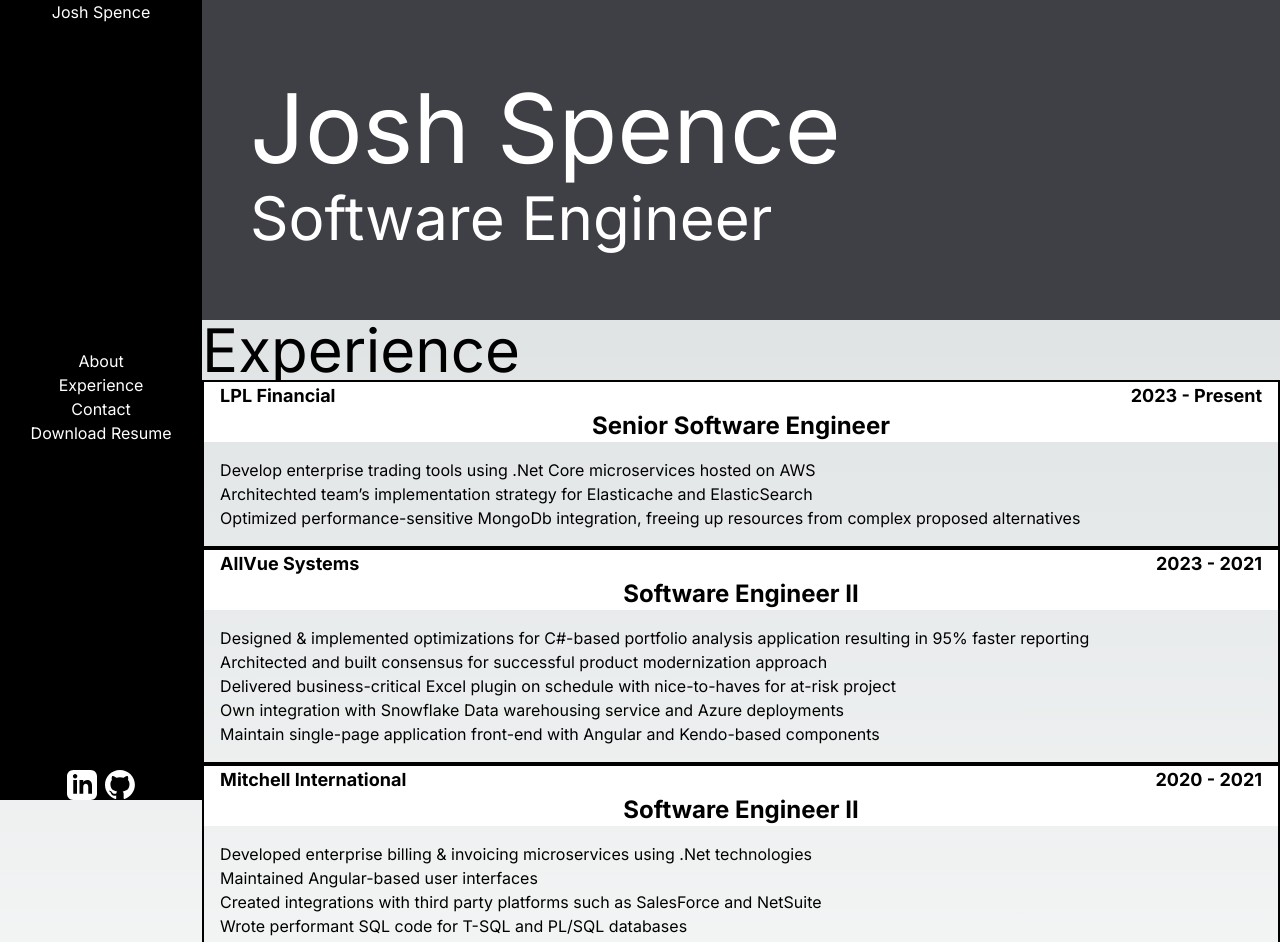
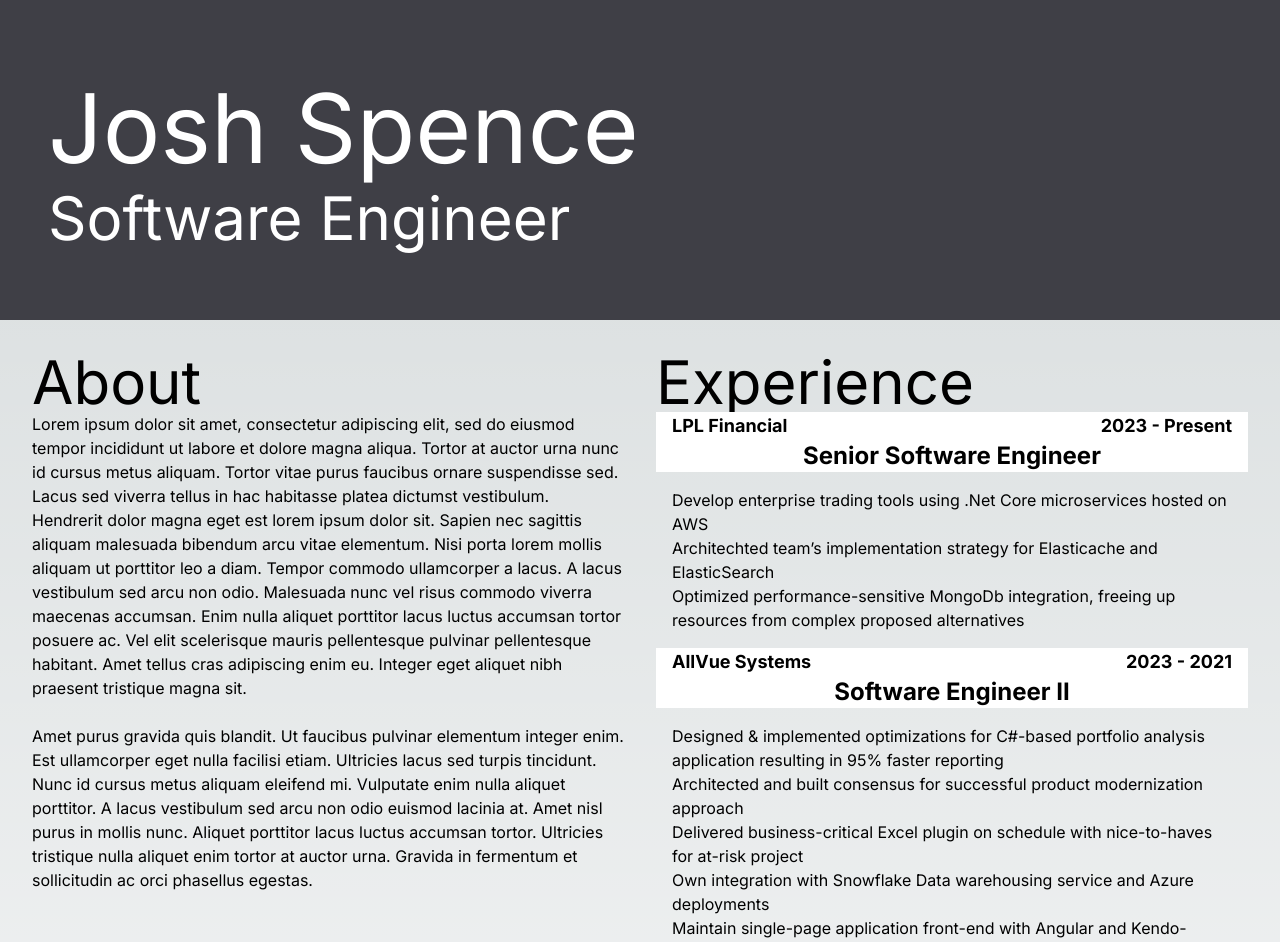
Before and after one commit to jspence12/info.joshspence.web, a Next.js app: page / in a window 1280 px wide. Shown: the top 942 px of the page. Built offline with nearby package versions, Linux system fonts and the light colour scheme.

Commit message:
re-organize page

```diff
--- a/src/app/lib/models/section-names.ts
+++ /dev/null
@@ -1,5 +0,0 @@
-export enum SectionNames {
-  About = "About",
-  Experience = "Experience",
-  Contact = "Contact",
-}
--- a/src/app/page.tsx
+++ b/src/app/page.tsx
@@ -2,20 +2,25 @@
 import WorkHistory from "./ui/work-history/work-history";
 import React from "react";
 import Hero from "./ui/hero/hero";
-import SideNav from "./ui/nav/side-nav/side-nav";
 import { workExperience } from "./lib/data/experience";
-import { records } from "./lib/data/nav-links";
 import ContactForm from "./ui/contact/contact-form";
+import About from "./ui/about/about";
 
 export default function Home() {
   return (
-    <div className="flex">
-      <SideNav navRecords={records} />
+    <div>
       <div className="w-full">
         <Hero />
-        <main className="justify-center max-w-full">
-          <WorkHistory jobs={workExperience} />
-          <ContactForm />
+        <main className="grid grid-cols-2 gap-8 m-8">
+          <div className="max-md:col-span-2">
+            <About />
+          </div>
+          <div className="max-md:col-span-2">
+            <WorkHistory jobs={workExperience} />
+          </div>
+          <div className="col-span-2">
+            <ContactForm />
+          </div>
         </main>
       </div>
     </div>
--- a/src/app/ui/about/about.tsx
+++ b/src/app/ui/about/about.tsx
@@ -0,0 +1,35 @@
+export default function About() {
+  return (
+    <section aria-label="About">
+      <h2 className="text-6xl">About</h2>
+      <article className="flex flex-col justify-center">
+        <p>
+          Lorem ipsum dolor sit amet, consectetur adipiscing elit, sed do
+          eiusmod tempor incididunt ut labore et dolore magna aliqua. Tortor at
+          auctor urna nunc id cursus metus aliquam. Tortor vitae purus faucibus
+          ornare suspendisse sed. Lacus sed viverra tellus in hac habitasse
+          platea dictumst vestibulum. Hendrerit dolor magna eget est lorem ipsum
+          dolor sit. Sapien nec sagittis aliquam malesuada bibendum arcu vitae
+          elementum. Nisi porta lorem mollis aliquam ut porttitor leo a diam.
+          Tempor commodo ullamcorper a lacus. A lacus vestibulum sed arcu non
+          odio. Malesuada nunc vel risus commodo viverra maecenas accumsan. Enim
+          nulla aliquet porttitor lacus luctus accumsan tortor posuere ac. Vel
+          elit scelerisque mauris pellentesque pulvinar pellentesque habitant.
+          Amet tellus cras adipiscing enim eu. Integer eget aliquet nibh
+          praesent tristique magna sit.
+        </p>
+        <br />
+        <p>
+          Amet purus gravida quis blandit. Ut faucibus pulvinar elementum
+          integer enim. Est ullamcorper eget nulla facilisi etiam. Ultricies
+          lacus sed turpis tincidunt. Nunc id cursus metus aliquam eleifend mi.
+          Vulputate enim nulla aliquet porttitor. A lacus vestibulum sed arcu
+          non odio euismod lacinia at. Amet nisl purus in mollis nunc. Aliquet
+          porttitor lacus luctus accumsan tortor. Ultricies tristique nulla
+          aliquet enim tortor at auctor urna. Gravida in fermentum et
+          sollicitudin ac orci phasellus egestas.
+        </p>
+      </article>
+    </section>
+  );
+}
--- a/src/app/ui/work-history/work-history-item.tsx
+++ b/src/app/ui/work-history/work-history-item.tsx
@@ -7,10 +7,7 @@
 export default function WorkHistoryItem(props: WorkHistoryItemProps) {
   const { job } = { ...props };
   return (
-    <article
-      className="border-solid border-2 border-black"
-      aria-label={`${job.company} experience`}
-    >
+    <article aria-label={`${job.company} experience`}>
       <header className="sticky top-0 bg-white">
         <div className="flex justify-between text-lg font-bold mx-4">
           <a href={job.url}>{job.company}</a>
```
